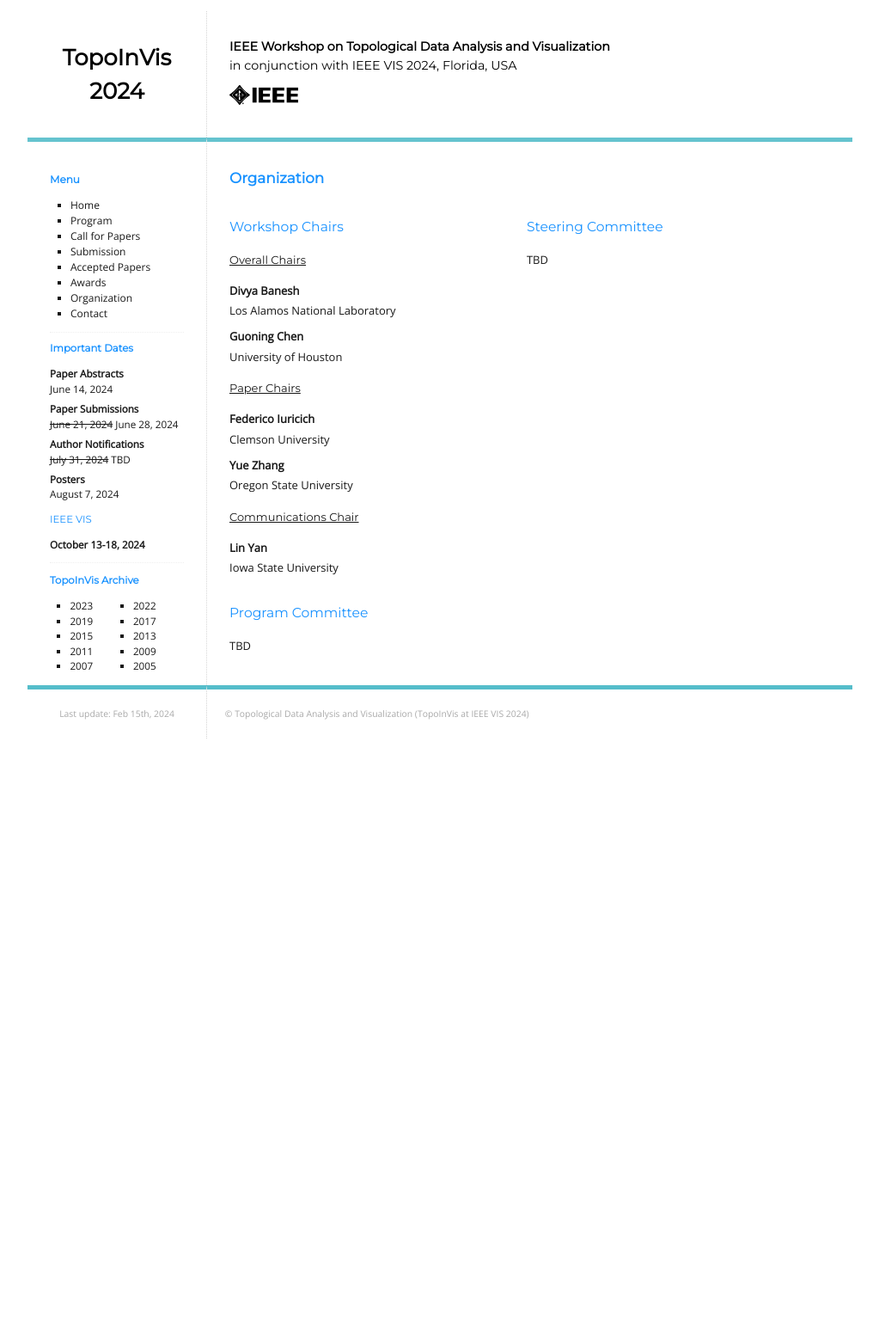
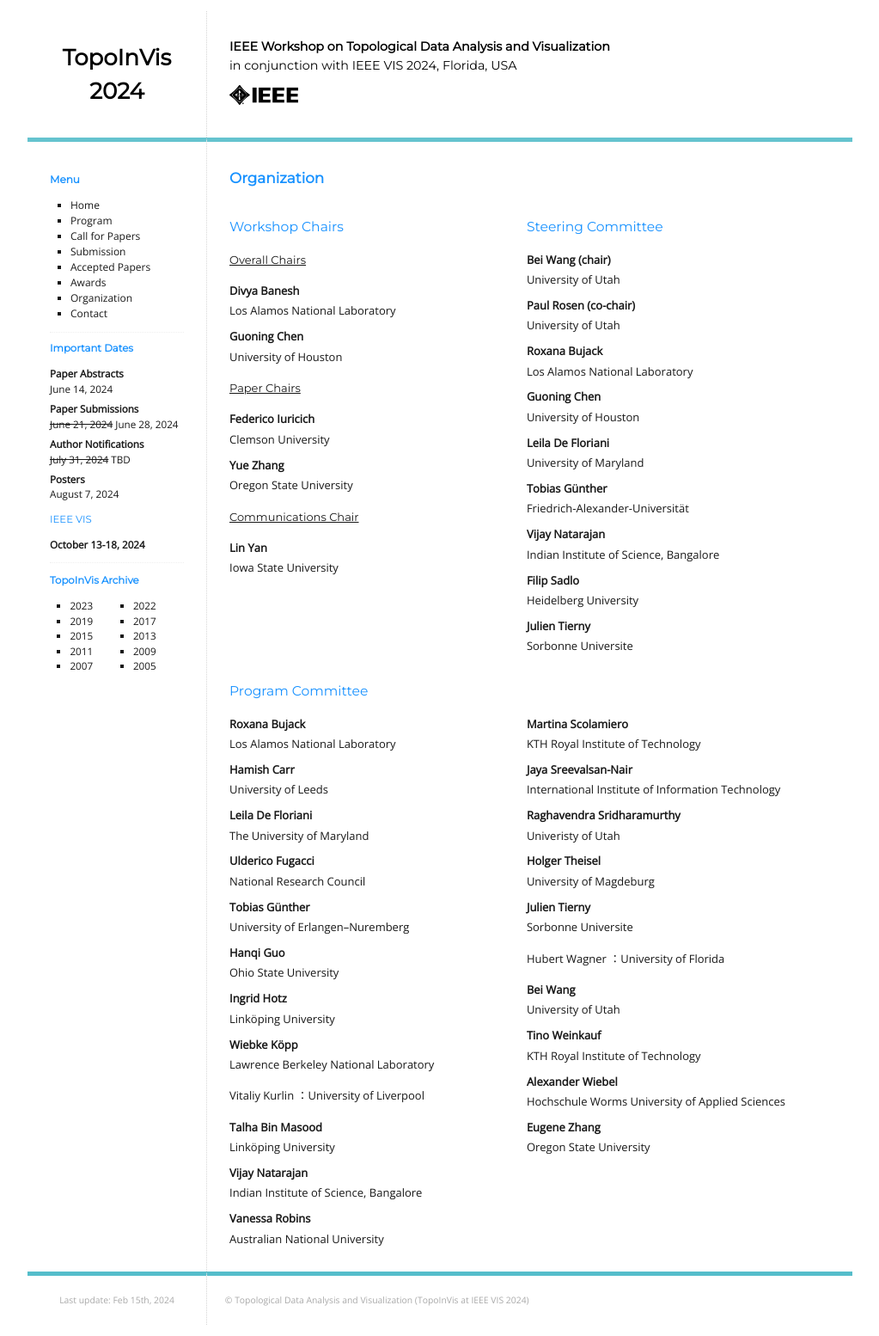
Before and after one commit to TopoInVis-Workshop/2024, a Jekyll site: the page built from _pages/organization.md, in a window 1280 px wide. Shown: the whole page at 86% size, without its empty margins (128-1151 px from the left). Built offline with Jekyll 4.4.1, drawn with Linux system fonts in a browser that asks for light colours; before the commit the page ends 900 px from its top, so only the background shows below that.

Commit message:
Update organization.md

```diff
--- a/_pages/organization.md
+++ b/_pages/organization.md
@@ -36,12 +36,106 @@ Lin Yan
 <div class="right">
 ## Steering Committee
 
-TBD
+Bei Wang (chair)
+: University of Utah
+
+Paul Rosen (co-chair)
+: University of Utah
+
+Roxana Bujack
+: Los Alamos National Laboratory
+
+Guoning Chen
+: University of Houston
+
+Leila De Floriani
+: University of Maryland
+
+Tobias Günther
+: Friedrich-Alexander-Universität
+
+Vijay	Natarajan
+: Indian Institute of Science, Bangalore
+
+Filip Sadlo
+: Heidelberg University
+
+Julien Tierny
+: Sorbonne Universite
 
 </div>
 <div class="left">
 ## Program Committee
 
-TBD
+Roxana Bujack
+: Los Alamos National Laboratory
+
+Hamish Carr
+: University of Leeds
+
+Leila De Floriani
+: The University of Maryland
+
+Ulderico Fugacci
+: National Research Council
+
+Tobias Günther
+: University of Erlangen–Nuremberg
+
+Hanqi Guo
+: Ohio State University
+
+Ingrid Hotz
+: Linköping University
+
+Wiebke Köpp
+: Lawrence Berkeley National Laboratory
+
+Vitaliy Kurlin
+：University of Liverpool
+
+Talha Bin Masood
+: Linköping University
+
+Vijay	Natarajan
+: Indian Institute of Science, Bangalore
+
+Vanessa Robins
+: Australian National University
 
 </div>
+
+<div class="right">
+## &nbsp;
+
+Martina Scolamiero
+: KTH Royal Institute of Technology
+
+Jaya Sreevalsan-Nair
+: International Institute of Information Technology
+
+Raghavendra Sridharamurthy
+: Univeristy of Utah
+
+Holger Theisel
+: University of Magdeburg
+
+Julien Tierny
+: Sorbonne Universite
+
+Hubert Wagner
+：University of Florida
+
+Bei Wang
+: University of Utah
+
+Tino Weinkauf
+: KTH Royal Institute of Technology
+
+Alexander Wiebel
+: Hochschule Worms University of Applied Sciences
+
+Eugene Zhang
+: Oregon State University
+
+</div>
```
